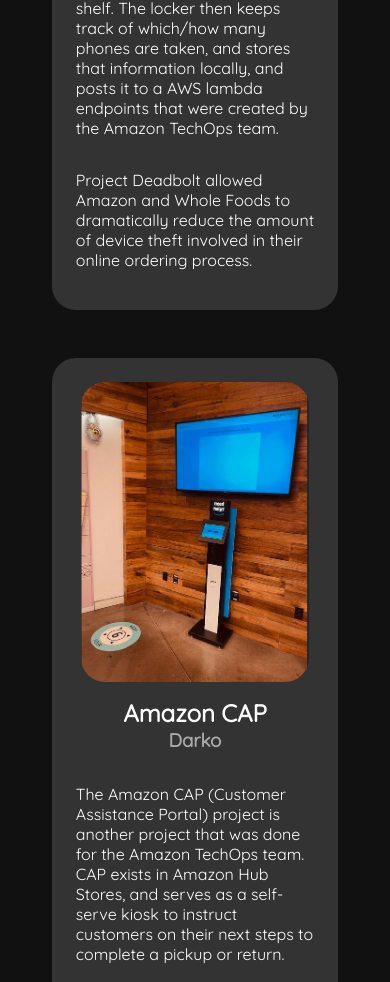
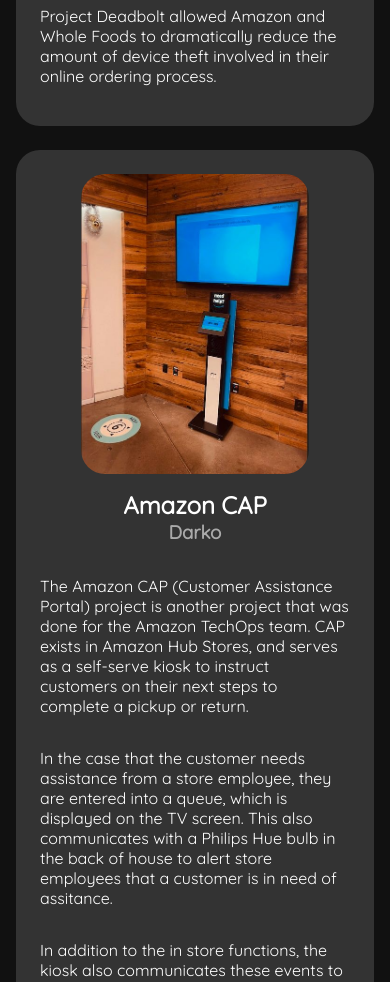
Before and after one commit to troykollar/troykollar.github.io, a Next.js app: page /work in a window 390 px wide. Shown: the part 1012-1994 px from the top of the page. Built offline with nearby package versions, Linux system fonts and the light colour scheme.

Commit message:
Fix padding so card is larger on mobile

```diff
--- a/styles/Work/ProjectCard.module.scss
+++ b/styles/Work/ProjectCard.module.scss
@@ -1,19 +1,21 @@
 @import "styles/variables.scss";
 
 .projectCard {
-  margin: 24px;
   padding: 24px;
   border-radius: 24px;
   background-color: $darkAccent;
-  width: 80%;
+  width: 100%;
   max-width: 1000px;
 
   display: flex;
   justify-content: stretch;
   align-items: center;
 
-  $breakpoint: 975px;
   transition: box-shadow 0.4s;
+
+  &:not(:first-child) {
+    margin-top: 24px;
+  }
 
   .title {
     text-align: center;
```
